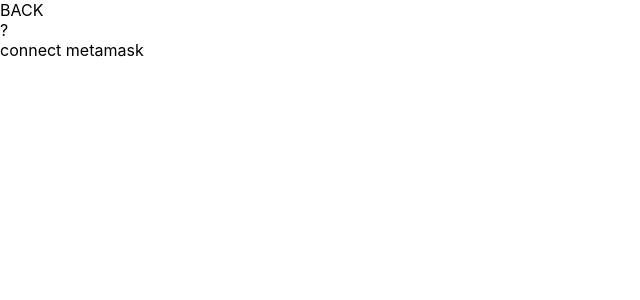
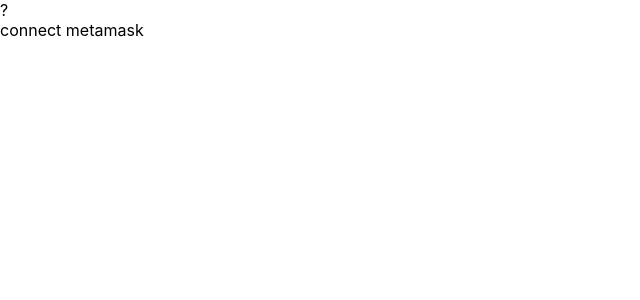
Before and after one commit to wenwkich/soe-website, a React (Create React App) app: page / in a window 1280 px wide. Shown: the top 300 px of the page, without its empty margins (0-640 px from the left). Built offline with nearby package versions, Linux system fonts and the light colour scheme.

Commit message:
fix header logic

```diff
--- a/package.json
+++ b/package.json
@@ -10,6 +10,7 @@
     "react": "^17.0.2",
     "react-dom": "^17.0.2",
     "react-scripts": "4.0.3",
+    "styled-components": "^5.3.1",
     "web-vitals": "^1.1.2"
   },
   "scripts": {
--- a/src/App.js
+++ b/src/App.js
@@ -8,8 +8,10 @@
   return (
     <Web3Provider>
       <AppProvider>
-        <Header />
-        <Page />
+        <div className="container">
+          <Header />
+          <Page />
+        </div>
       </AppProvider>
     </Web3Provider>
   );
--- a/src/contexts/AppContext.js
+++ b/src/contexts/AppContext.js
@@ -32,11 +32,11 @@
   const [lastLocation, setLastLocation] = useState();
   const [tokenId, setTokenId] = useState(0);
 
-  const showBack = useCallback(() => {
+  const showBack = useMemo(() => {
     return SHOW_BACK_BUTTON[location];
   }, [location]);
 
-  const showQnA = useCallback(() => {
+  const showQnA = useMemo(() => {
     return SHOW_QNA_BUTTON[location];
   }, [location]);
 
```
Also changed, not shown: 1 other file (tests, documents, lock files or other folders).
